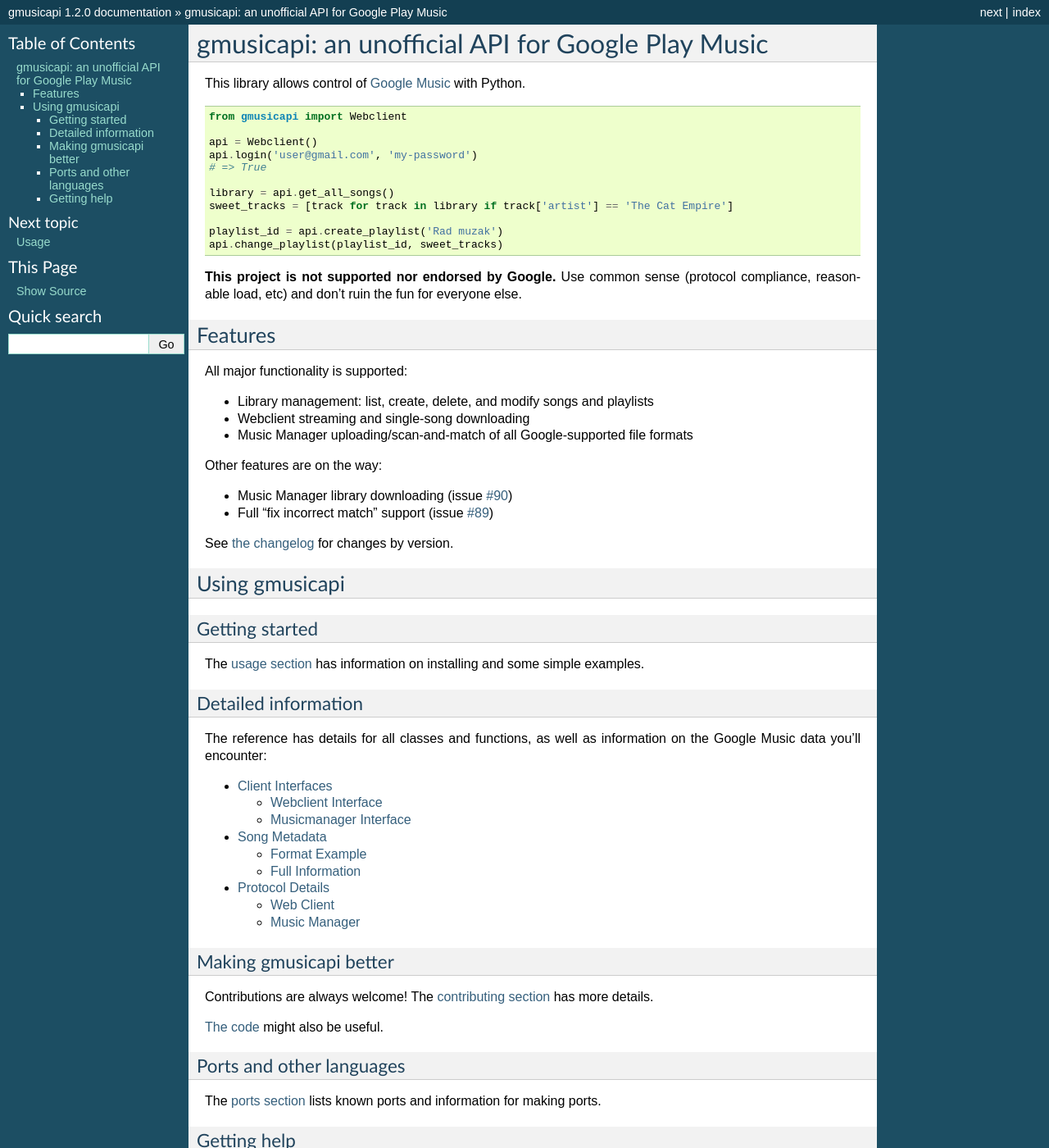
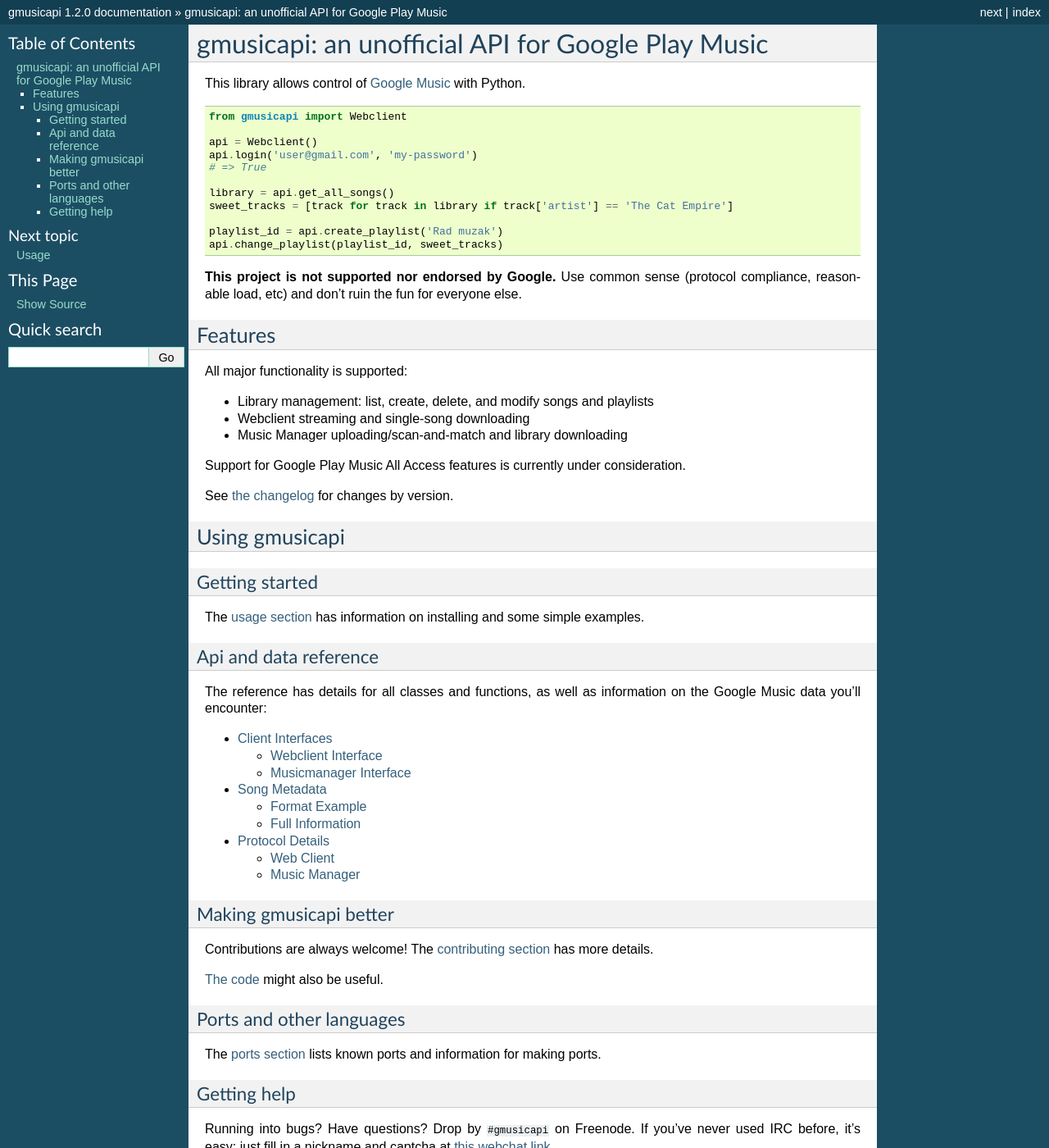
Before and after one commit to simon-weber/gmusicapi, a Sphinx documentation site: the page built from docs/source/index.rst, in a window 1280 px wide and 1400 px high. Shown: the whole window at 82% size. Built offline with Sphinx 7.4.7, drawn with Linux system fonts in a browser that asks for light colours; the version number is read from the project's files by our own code.

```diff
--- a/HISTORY.rst
+++ b/HISTORY.rst
@@ -5,9 +5,9 @@ History
 
 As of 1.0.0, `semantic versioning <http://semver.org/>`__ is used.
 
-1.1.X
+1.2.0
 +++++
-released 2013-XX-XX
+released 2013-05-16
 
 - add support for listing/downloading songs with the Musicmanager.
   When possible, this should be preferred to the Webclient's method, since
--- a/docs/source/index.rst
+++ b/docs/source/index.rst
@@ -32,14 +32,9 @@ All major functionality is supported:
 
 -  Webclient streaming and single-song downloading
 
--  Music Manager uploading/scan-and-match of all Google-supported file formats
+-  Music Manager uploading/scan-and-match and library downloading
 
-Other features are on the way:
-
--  Music Manager library downloading (issue `#90
-   <https://github.com/simon-weber/Unofficial-Google-Music-API/issues/90>`__)
--  Full "fix incorrect match" support (issue `#89
-   <https://github.com/simon-weber/Unofficial-Google-Music-API/issues/89>`__)
+Support for Google Play Music All Access features is currently under consideration.
 
 See `the changelog
 <https://github.com/simon-weber/Unofficial-Google-Music-API/blob/develop/HISTORY.rst>`__
@@ -60,8 +55,8 @@ Getting started
 The :ref:`usage section <usage>` has information on installing
 and some simple examples.
 
-Detailed information
-++++++++++++++++++++
+Api and data reference
+++++++++++++++++++++++
 The reference has details for all classes and functions, as well as
 information on the Google Music data you'll encounter:
 
```
Also changed, not shown: README.rst (+1 -10 lines).
